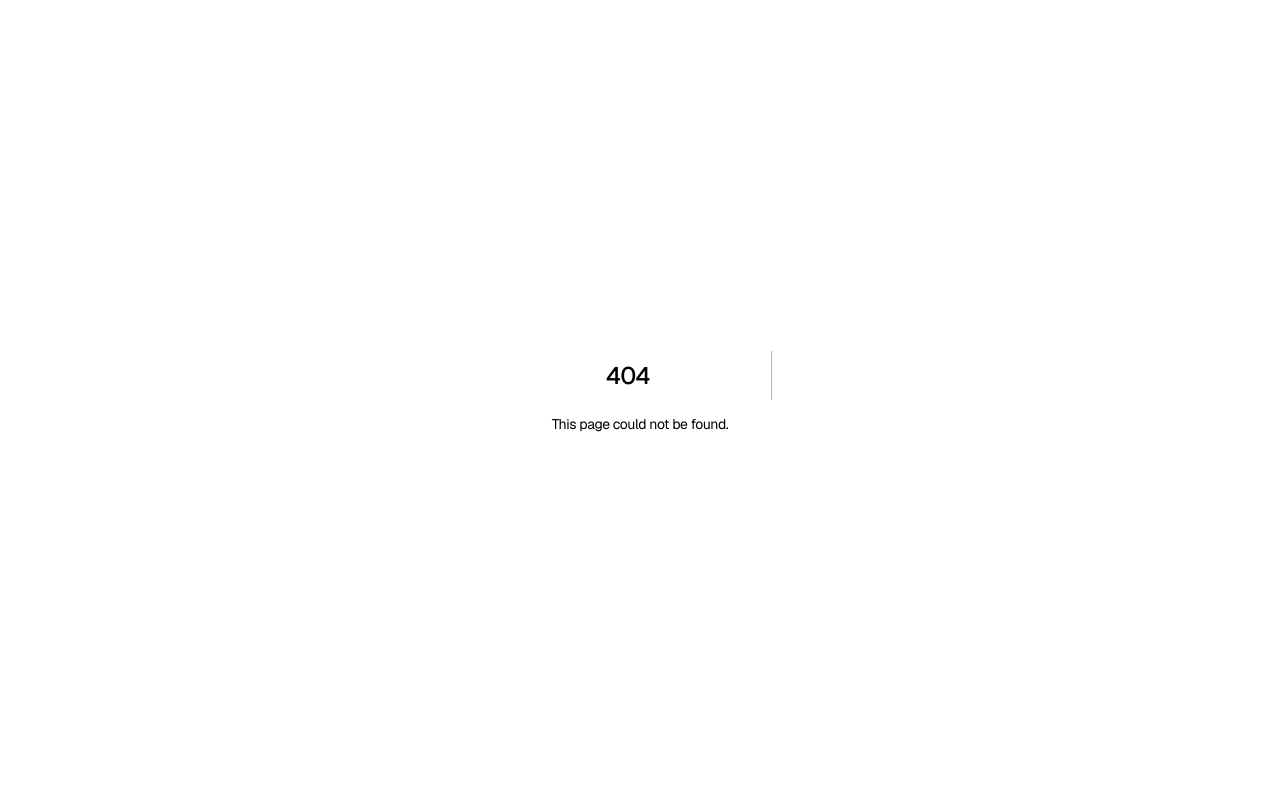
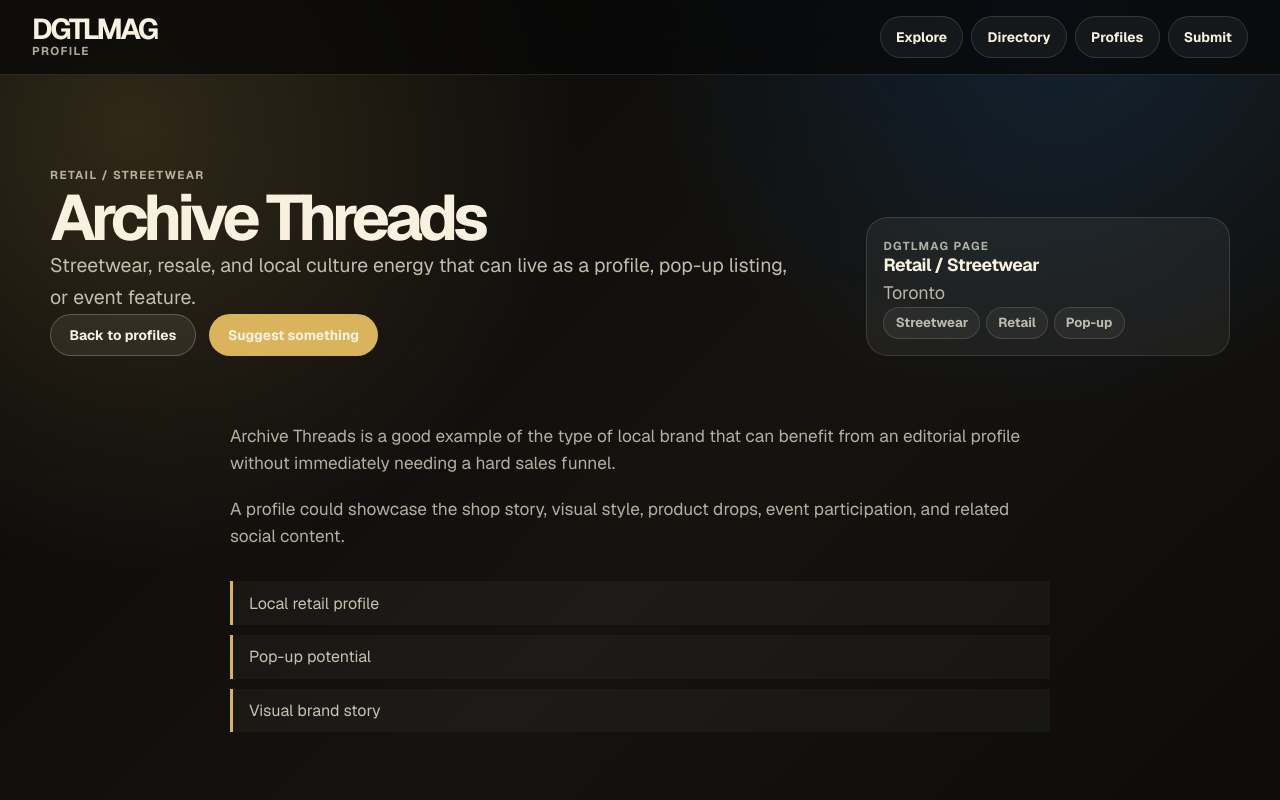
Before and after one commit to stfphen/content-checkout-funnel, a Next.js app: page /profiles/archive-threads in a window 1280 px wide. Before the commit this address had no page. Shown: the top 800 px of the page. Built offline with nearby package versions, Linux system fonts and the light colour scheme.

Commit message:
Add profile detail route

```diff
--- /dev/null
+++ b/app/profiles/[slug]/page.jsx
@@ -0,0 +1,6 @@
+import DgtlMagDetailPage from "../../../components/dgtlmag/DgtlMagDetailPage";
+
+export default async function ProfilePage({ params }) {
+  const { slug } = await params;
+  return <DgtlMagDetailPage type="profiles" slug={slug} />;
+}
```
